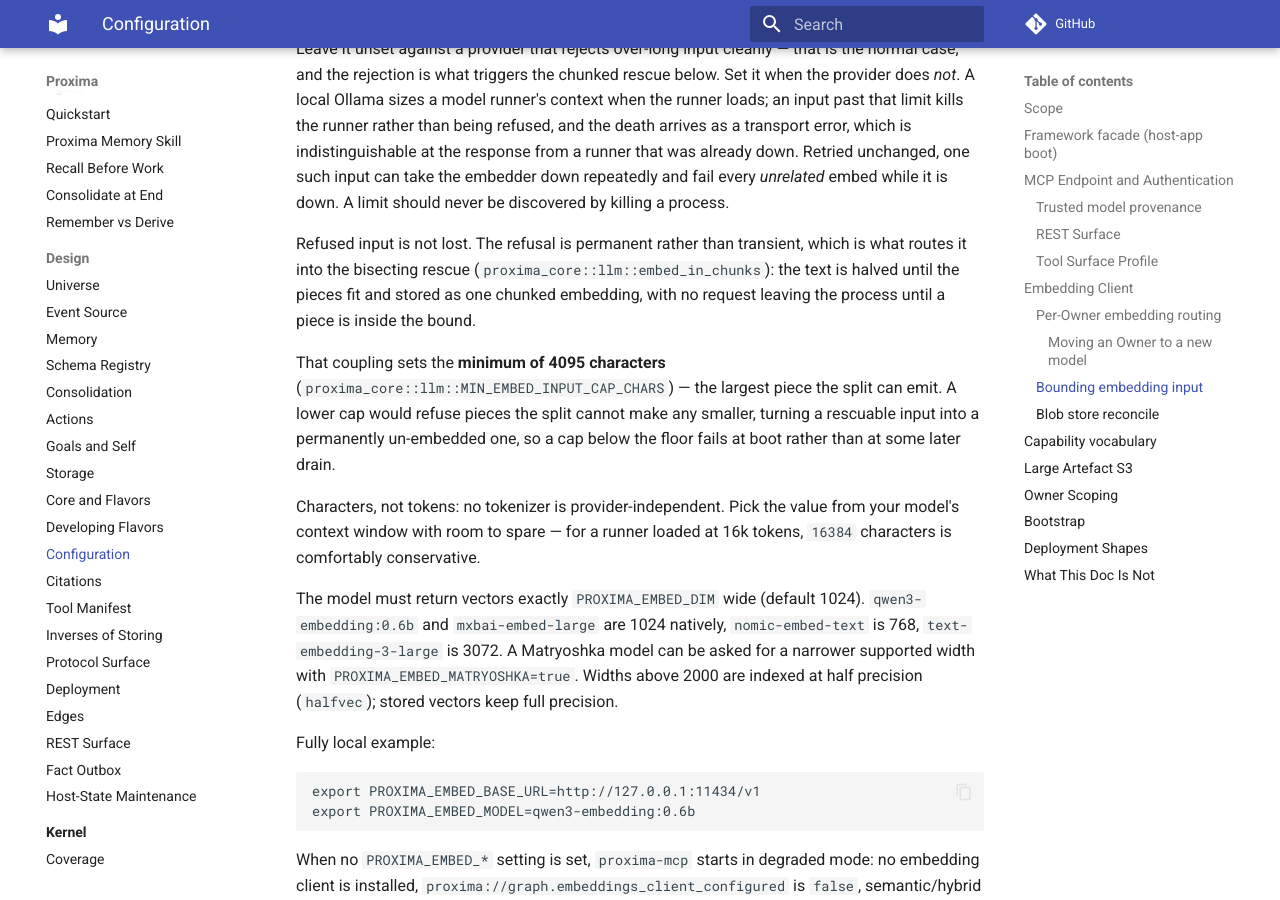
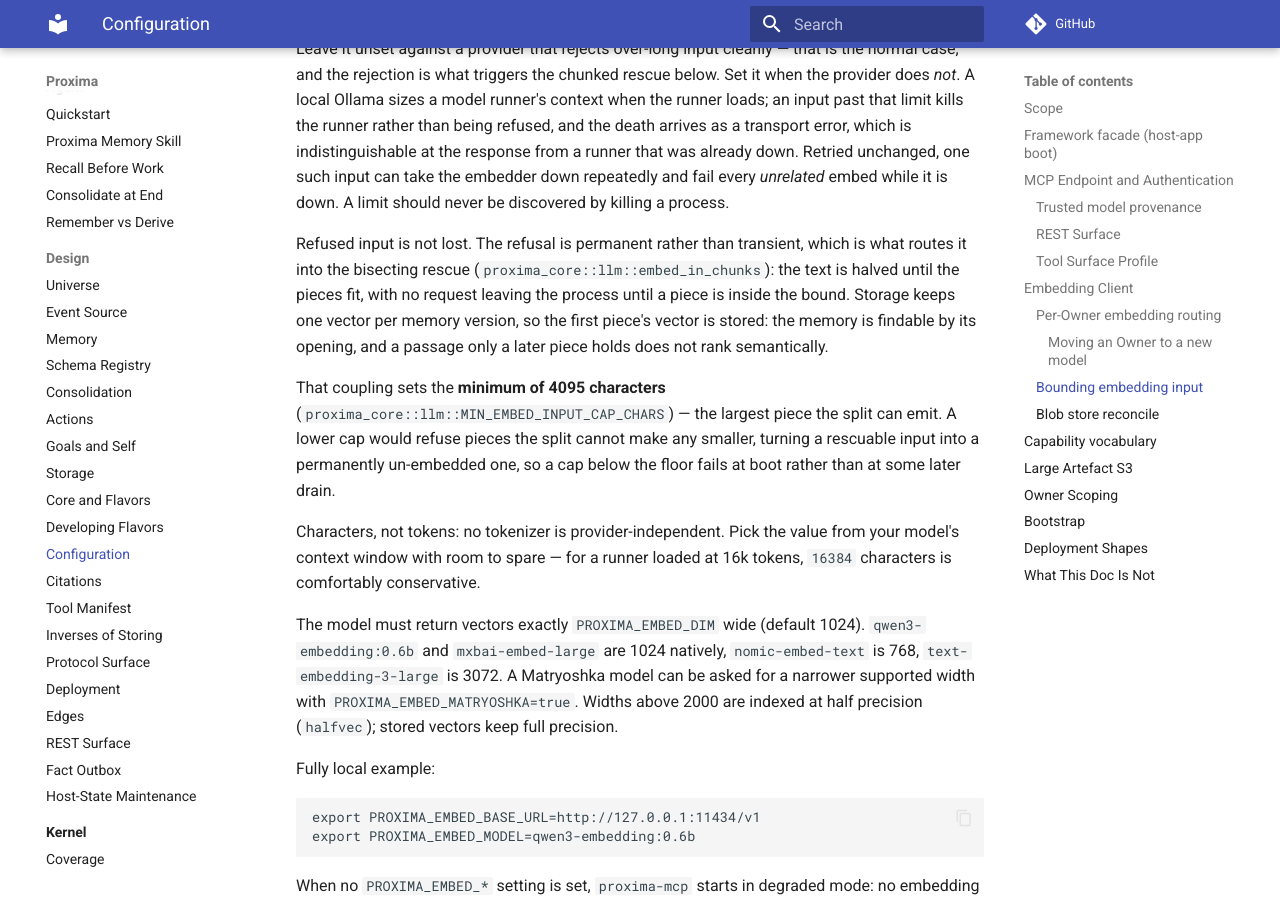
Before and after one commit to Aquilo-Solution-S/Proxima, an MkDocs documentation site: the page built from docs/10-configuration.md, in a window 1280 px wide and 900 px high, scrolled down 10727 px. Built offline with MkDocs 1.6.1 and Material for MkDocs 9.7.7, drawn with Linux system fonts in a browser that asks for light colours; comment, search, counter and statistics services are not loaded.

Commit message:
docs: state what owner RLS bounds and what the chunk rescue stores
- 07 and 15: owner RLS backstops engine scoping. It does not bound the
  runtime credential, because any session may set the owner settings, so
  the serving credential reaches every Owner and must be guarded like the
  data.
- 10 and 15: an over-cap input is split, but storage keeps one vector per
  memory version, so the first piece's vector is the one stored. The old
  text described a chunked embedding that no path writes.

Co-Authored-By: Claude Opus 5.5 (1M context) <noreply@anthropic.com>

```diff
--- a/docs/10-configuration.md
+++ b/docs/10-configuration.md
@@ -370,8 +370,10 @@ down. A limit should never be discovered by killing a process.
 Refused input is not lost. The refusal is permanent rather than transient,
 which is what routes it into the bisecting rescue
 (`proxima_core::llm::embed_in_chunks`): the text is halved until the pieces
-fit and stored as one chunked embedding, with no request leaving the
-process until a piece is inside the bound.
+fit, with no request leaving the process until a piece is inside the bound.
+Storage keeps one vector per memory version, so the first piece's vector is
+stored: the memory is findable by its opening, and a passage only a later
+piece holds does not rank semantically.
 
 That coupling sets the **minimum of 4095 characters**
 (`proxima_core::llm::MIN_EMBED_INPUT_CAP_CHARS`) — the largest piece the
```
Also changed, not shown: docs/07-storage.md (+6 -0 lines), docs/15-deployment.md (+4 -2 lines).
